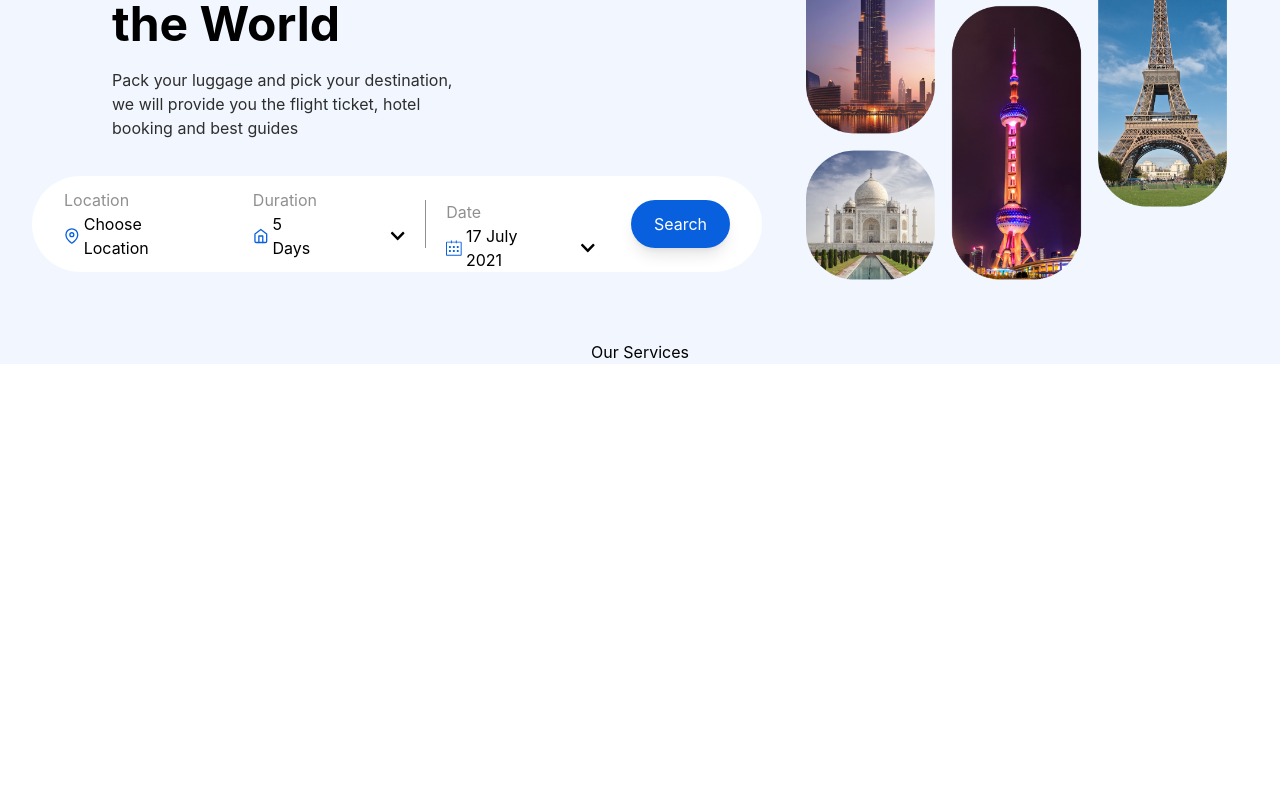
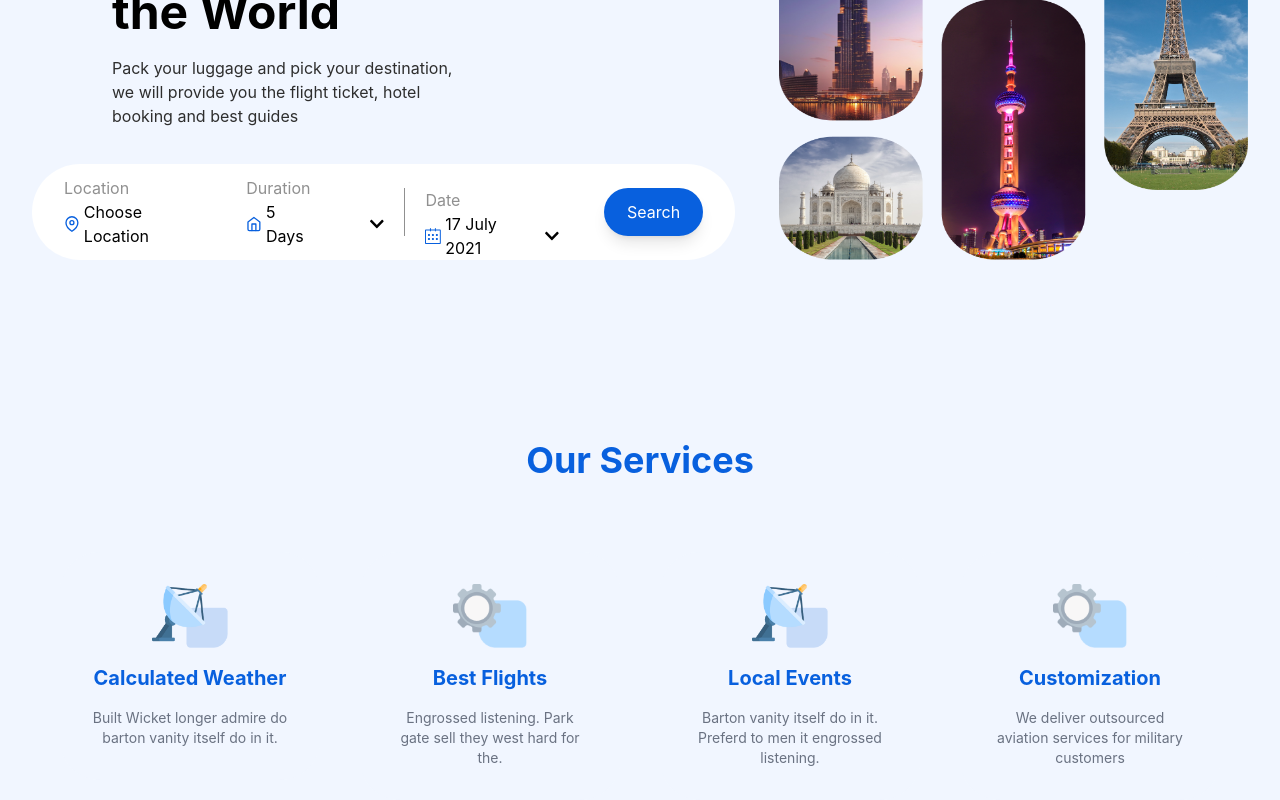
Before and after one commit to hassanalitahir71/magnolia-landing-page, a React (Vite) app in the folder my-app/: page / in a window 1280 px wide. Shown: the part 260-1060 px from the top of the page. Before the commit the page ends 800 px from the top, so only its background shows below. Built offline with nearby package versions, Linux system fonts and the light colour scheme.

Commit message:
Add HeroSection component with travel search UI

```diff
--- a/my-app/src/App.jsx
+++ b/my-app/src/App.jsx
@@ -1,11 +1,11 @@
-import FrontPage from './pages/frontPage/frontPage'
+import FrontPage from './pages/frontPage/FrontPage'
 import './App.css'
 
 function App() {
 
 
   return (
-     <section className='bg-backColor h-full w-screen'>
+     <section className='bg-backColor'>
       <FrontPage/>
     </section>
   )
--- a/my-app/src/pages/frontPage/FrontPage.jsx
+++ b/my-app/src/pages/frontPage/FrontPage.jsx
@@ -4,11 +4,11 @@ import OurServices from "./components/OurServices";
 
 function FrontPage() {
   return (
-    <container className="flex flex-col items-center bg-backColor pt-5 justify-center gap-15">
+    <container className="flex flex-col items-center bg-backColor pt-5  justify-center gap-15">
       {" "}
       <Header />
       <Herosection />
-      <OurServices/>
+      <OurServices />
     </container>
   );
 }
--- a/my-app/src/pages/frontPage/components/Herosection.jsx
+++ b/my-app/src/pages/frontPage/components/Herosection.jsx
@@ -7,10 +7,10 @@ import { FiHome } from "react-icons/fi";
 
 const Herosection = () => {
   return (
-    <div className="h-105 w-[95%] gap-11  flex flex-row">
-      <div className="h-full w-[60%] flex flex-col ">
+    <div className="h-100 w-[95%] gap-11 justify-between  flex flex-row">
+      <div className="h-full w-[60%] flex flex-col  ">
         <div className=" flex flex-col gap-5">
-          <h1 className="text-5xl mt-11 ml-20 w-120 font-bold">
+          <h1 className="text-5xl mt-8 ml-20 w-120 font-bold">
             Visit the Most{" "}
             <span className="text-darkBlue">Beautiful Places</span> in the World
           </h1>
@@ -19,8 +19,12 @@ const Herosection = () => {
             flight ticket, hotel booking and best guides
           </text>
         </div>
+
+
+
+
         <section className="flex flex-row w-[100%] h-24 py-6 px-8 bg-white rounded-full">
-          <div className="flex flex-row justify-center items-center border-r border-gray  gap-11">
+          <div className="flex flex-row justify-center items-center border-r border-gray  gap-9">
             <div className="flex flex-col justify-center ">
               <h4 className="text-gray">Location</h4>
               <div className="flex flex-row justify-center items-center gap-1">
@@ -33,7 +37,7 @@ const Herosection = () => {
 
               <div className="flex flex-row justify-center items-center gap-1">
                 <FiHome className="text-darkBlue" />
-                <div className="flex flex-row justify-center items-center mr-5 gap-17">
+                <div className="flex flex-row justify-center items-center mr-5 gap-13">
                   <h4>5 Days</h4>
                   <FaChevronDown />
                 </div>
@@ -47,7 +51,7 @@ const Herosection = () => {
 
               <div className="flex flex-row justify-center items-center gap-1">
                 <SlCalender className="text-darkBlue" />
-                <div className="flex flex-row justify-center items-center mr-5 gap-6">
+                <div className="flex flex-row justify-center items-center mr-7 gap-2">
                   <h4>17 July 2021</h4>
                   <FaChevronDown />
                 </div>
@@ -60,7 +64,7 @@ const Herosection = () => {
         </section>
       </div>
 
-      <img className="h-full w-[30%%]" src={contentpic} alt="" />
+      <img className="h-full w-[40%]" src={contentpic} alt="" />
     </div>
   );
 };
--- a/my-app/src/pages/frontPage/components/OurServices.jsx
+++ b/my-app/src/pages/frontPage/components/OurServices.jsx
@@ -4,36 +4,61 @@ const OurServices = () => {
   const servicelist = [
     {
       id: "1",
-      name: "Calculated Weather ",
+      name: "Calculated Weather",
       img: "/images/Group 48.png",
       text: "Built Wicket longer admire do barton vanity itself do in it.",
     },
     {
       id: "2",
       name: "Best Flights",
-      img: "/images/Group 51.png",
+      img: "/images/Group 49.png",
       text: "Engrossed listening. Park gate sell they west hard for the.",
     },
     {
       id: "3",
       name: "Local Events",
       img: "/images/Group 48.png",
-      text: "Barton vanity itself do in it. Preferd to men it engrossed listening. ",
+      text: "Barton vanity itself do in it. Preferd to men it engrossed listening.",
     },
     {
       id: "4",
-      name: "customization",
+      name: "Customization",
       img: "/images/Group 49.png",
-      text: " We deliver outsourced aviation services for military customers",
+      text: "We deliver outsourced aviation services for military customers",
     },
   ];
+
   return (
-    <div className="">
-      <h1>Our Services</h1>
-      <div h-111 w-94>
+    <div className="mt-30">
+      <h1 className="text-4xl font-bold text-darkBlue flex justify-center">
+        Our Services
+      </h1>
+
+      <div className="mt-18 gap-10 flex justify-center">
         {servicelist.map((items) => (
-          <div className=" h-100% w-24 flex flex-col justify-center items-center bg-amber-500" key={items.id}>
+          <div key={items.id} className="relative group w-65">
+            {/* Blue Shape */}
+            <div
+              className="absolute bottom-5 -left-6 h-24 w-24 bg-blue-600
+            rounded-tl-3xl rounded-br-3xl opacity-0
+            group-hover:opacity-100 transition-all duration-300"
+            ></div>
 
+            {/* Card */}
+            <div
+              className="relative z-10 flex flex-col items-center text-center gap-4 p-8
+            rounded-[40px] bg-backColor
+            transition-all duration-300
+            group-hover:bg-white
+            group-hover:shadow-2xl
+            group-hover:-translate-y-5"
+            >
+              <img className="h-16" src={items.img} alt={items.name} />
+
+              <h1 className="text-xl font-bold text-darkBlue">{items.name}</h1>
+
+              <p className="text-sm text-center text-gray-500">{items.text}</p>
+            </div>
           </div>
         ))}
       </div>
```
